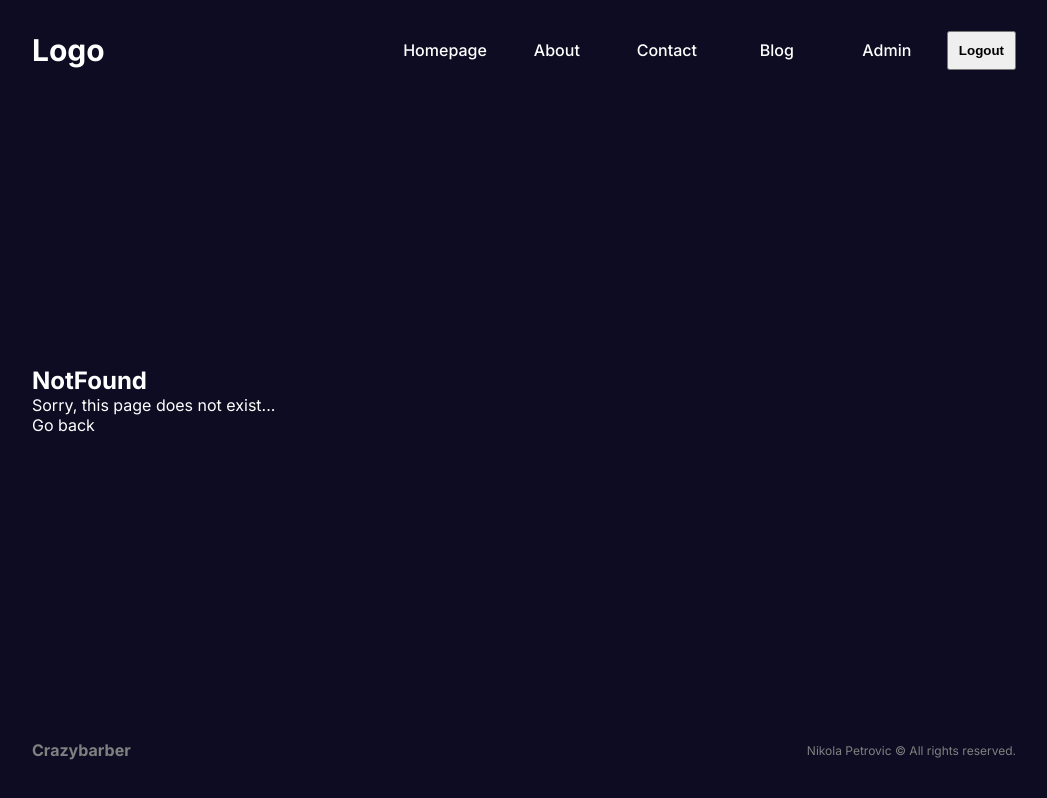
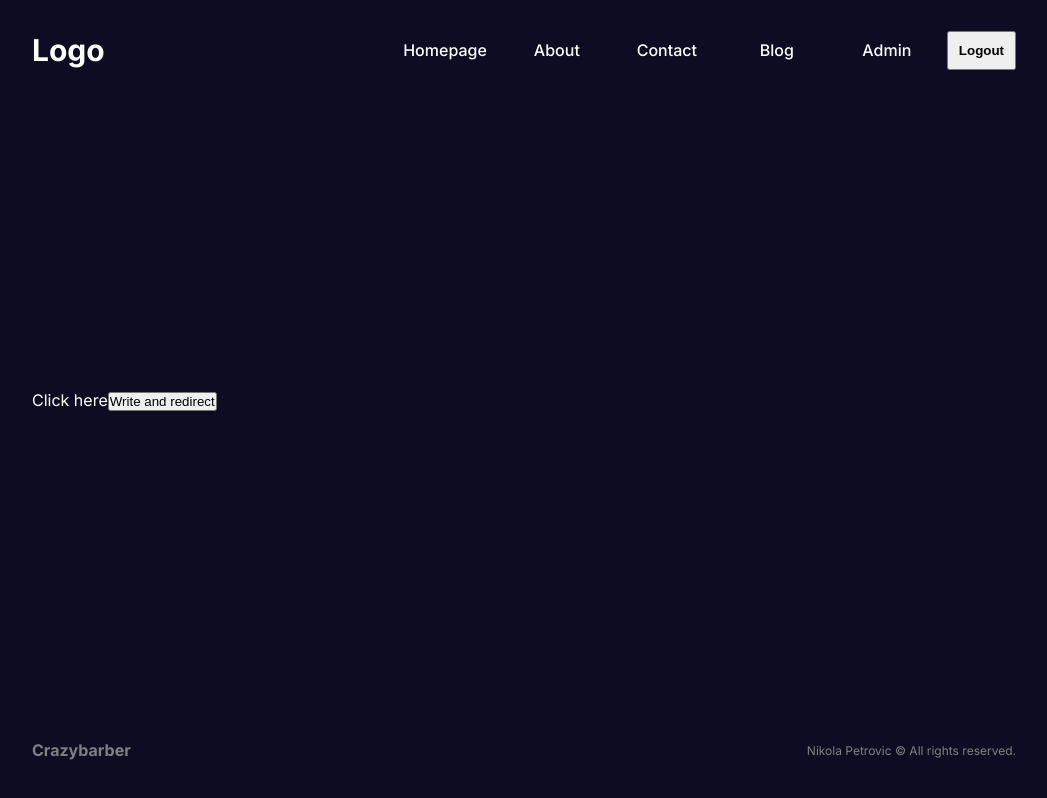
Before and after one commit to crazybarber90/Next.js_fullStack_App, a Next.js app: page /navigationTest in a window 1280 px wide. Before the commit this address had no page. Shown: the whole page, without its empty margins (116-1163 px from the left). Built offline with nearby package versions, Linux system fonts and the light colour scheme.

Commit message:
next.js navigation explaied with use cases and how to use next navigation in client and server components

```diff
--- a/package.json
+++ b/package.json
@@ -9,11 +9,13 @@
     "lint": "next lint"
   },
   "dependencies": {
+    "next": "14.2.2",
     "react": "^18",
-    "react-dom": "^18",
-    "next": "14.2.2"
+    "react-dom": "^18"
   },
   "devDependencies": {
+    "@types/node": "20.12.7",
+    "@types/react": "18.2.79",
     "eslint": "^8",
     "eslint-config-next": "14.2.2"
   }
--- a/src/app/contact/page.jsx
+++ b/src/app/contact/page.jsx
@@ -14,8 +14,8 @@
 
 //this is the most common error that can occur in the next project regarding hydration, because one value of the variable appears on the server, because the function is certainly triggered first on the server
 
-const a = Math.random()
-console.log('a random numberas ', a)
+// const a = Math.random()
+// console.log('a random numberas ', a)
 // ON CLIENT a random numberas  0.07542550531041625
 // ON SERVER a random numberas  0.7126854815407451
 
--- /dev/null
+++ b/src/app/navigationTest/page.jsx
@@ -0,0 +1,40 @@
+'use client'
+import Link from 'next/link'
+import { usePathname, useRouter, useSearchParams } from 'next/navigation'
+import React from 'react'
+
+const NavgationTestPage = () => {
+  const router = useRouter()
+  const searchParams = useSearchParams()
+  const pathname = usePathname()
+
+  //CLIENT SIDE NAVIGATION
+
+  //http://localhost:3000/navigationTest?q=test&desc=asdasd&price=1000
+
+  //------------- useSearchParams                  "use client"
+  // this is way to get every query from url like "q" , "desc" , "price" ...
+  const q = searchParams.get('q')
+  // console.log('QUERY', q)
+
+  // ------------- usePathname                     "use client"
+  // pathname is client method to get propery from url and pathname is navigationTest
+  console.log('pathname ---- >', pathname)
+
+  // -------------- useRouter                       "use client"
+  const handleClick = () => {
+    // console.log('CLICKEEED')
+    router.push('/') // push("/") , replace("/home") , refresh() , back() , forward()
+  }
+
+  return (
+    <div>
+      <Link href="/" prefetch={false}>
+        Click here
+      </Link>
+      <button onClick={handleClick}>Write and redirect</button>
+    </div>
+  )
+}
+
+export default NavgationTestPage
```
Also changed, not shown: src/app/blog/[slug]/page.jsx (+6 -1 lines), 1 other file (tests, documents, lock files or other folders).
